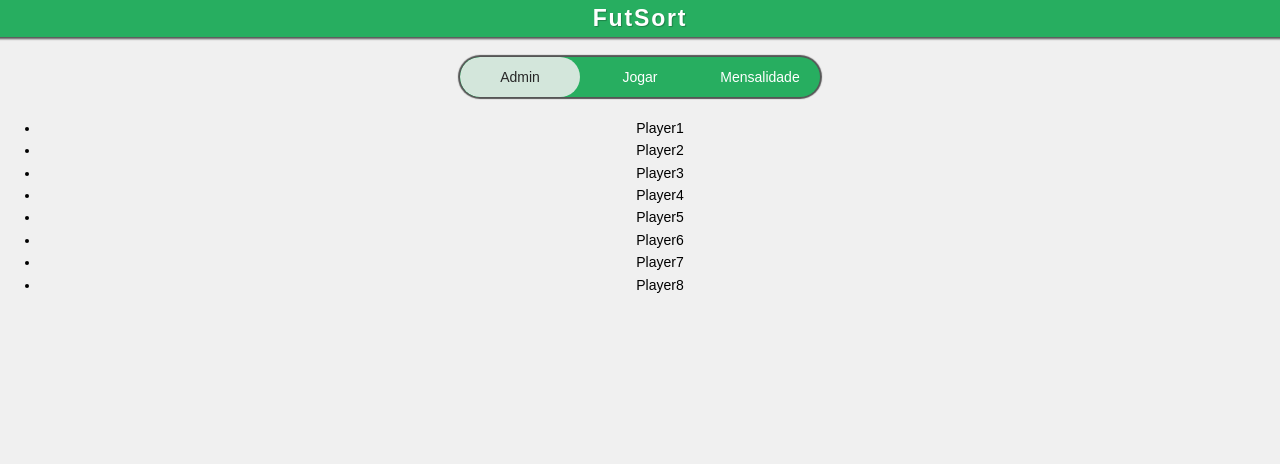
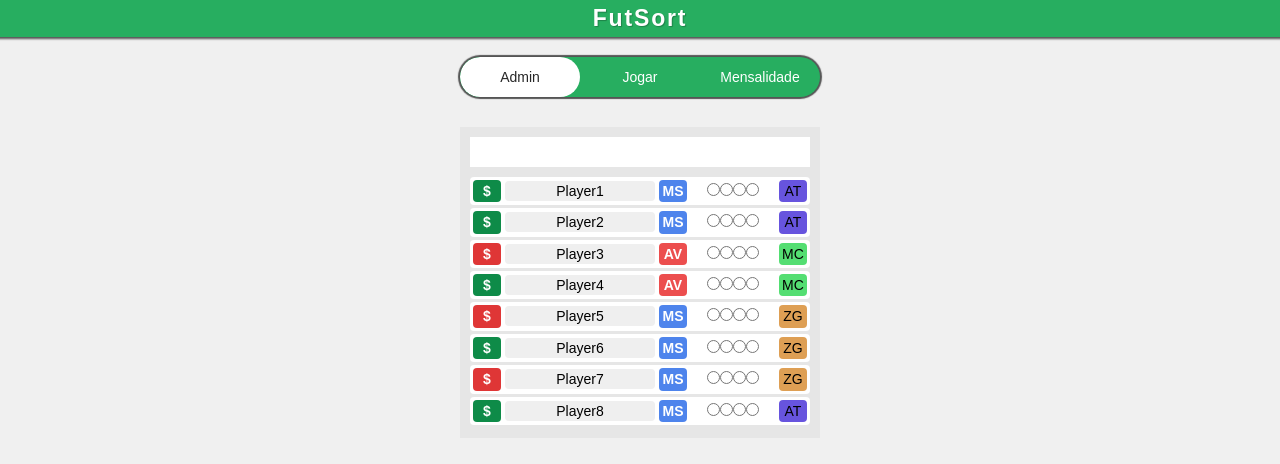
Before and after one commit to iegoribeiro/futsort, a Vue app: page /admin in a window 1280 px wide. Shown: the top 464 px of the page. Built offline with nearby package versions, Linux system fonts and the light colour scheme; a web font is replaced by a local one.

Commit message:
player list 80%

```diff
--- a/src/components/MenuSliderComponent.vue
+++ b/src/components/MenuSliderComponent.vue
@@ -54,7 +54,7 @@ nav.menu {
   width: 120px;
   top: 0;
   left: 0;
-  background: #f0f0f0da;
+  background: #fff;
   z-index: 1;
   transition: 0.5s;
   opacity: 0;
--- a/src/views/AdminView.vue
+++ b/src/views/AdminView.vue
@@ -1,29 +1,39 @@
 <script setup>
-import { reactive, onMounted } from 'vue';
+import { ref, reactive, onMounted } from 'vue';
 
 const players = reactive([]);
+const bgPosition = ref('red')
+
+function togglePosition(player) {
+  let positions = ["AT", "MC", "ZG"]
+  let currentIndex = (positions.indexOf(player.position) + 1) % positions.length;
+  player.position = positions[currentIndex];
+}
+
+function getBgPosition(position) {
+  if (position == "AT") return "#6754DE"
+  if (position == "MC") return "#54DE72"
+  if (position == "ZG") return "#DE9F54"
+}
 
 onMounted(() => {
   players.push(
-    {"id":1,"paid":true,"name":"Player1","monthly":true,"level":3,"position":"at", "status":1},
-    {"id":2,"paid":true,"name":"Player2","monthly":true,"level":2,"position":"at", "status":1},
-    {"id":3,"paid":false,"name":"Player3","monthly":false,"level":4,"position":"mc", "status":1},
-    {"id":4,"paid":true,"name":"Player4","monthly":false,"level":1,"position":"mc", "status":1},
-    {"id":5,"paid":false,"name":"Player5","monthly":true,"level":1,"position":"zg", "status":1},
-    {"id":6,"paid":true,"name":"Player6","monthly":true,"level":3,"position":"zg", "status":1},
-    {"id":7,"paid":false,"name":"Player7","monthly":true,"level":1,"position":"zg", "status":-1},
-    {"id":8,"paid":true,"name":"Player8","monthly":true,"level":3,"position":"at", "status":0},
+    {"id":1,"paid":true,"name":"Player1","monthly":true,"level":3,"position":"AT", "status":1},
+    {"id":2,"paid":true,"name":"Player2","monthly":true,"level":2,"position":"AT", "status":1},
+    {"id":3,"paid":false,"name":"Player3","monthly":false,"level":4,"position":"MC", "status":1},
+    {"id":4,"paid":true,"name":"Player4","monthly":false,"level":1,"position":"MC", "status":1},
+    {"id":5,"paid":false,"name":"Player5","monthly":true,"level":1,"position":"ZG", "status":1},
+    {"id":6,"paid":true,"name":"Player6","monthly":true,"level":3,"position":"ZG", "status":1},
+    {"id":7,"paid":false,"name":"Player7","monthly":true,"level":1,"position":"ZG", "status":-1},
+    {"id":8,"paid":true,"name":"Player8","monthly":true,"level":3,"position":"AT", "status":0},
   )
 })
+
 
 </script>
 
 <template>
   <main>
-    <!-- button add player -->
-    <!-- button order players -->
-
-    <!-- list -->
     <div class="container">
       <div class="actions">
         <div class="filters"></div>
@@ -31,10 +41,20 @@ onMounted(() => {
       </div>
 
       <div class="player-list" v-if="players.length > 0">
-        <ul>
-          <li v-for="p in players">{{p.name}}</li>
-        </ul>
+        <div class="player" v-for="player in players">
+          <span class="p-paid" @click="player.paid = !player.paid" :style="{ backgroundColor: player.paid ? '#0E8B48' : '#DF3636' }" >$</span>
+          <span class="p-name"><input type="text" v-model="player.name" placeholder="player" /></span>
+          <span class="p-monthly" @click="player.monthly = !player.monthly" :style="{ backgroundColor: player.monthly ? '#4E84EC' : '#EC4E4E' }" >{{ player.monthly ? 'MS' : 'AV' }} </span>
+          <span class="p-level">
+            <input type="radio" name="level" id="lvl1"><label for="lvl1"></label>
+            <input type="radio" name="level" id="lvl2"><label for="lvl2"></label>
+            <input type="radio" name="level" id="lvl3"><label for="lvl3"></label>
+            <input type="radio" name="level" id="lvl4"><label for="lvl4"></label>
+          </span>
+          <span class="p-position" @click="togglePosition(player)" :style="{ backgroundColor: getBgPosition(player.position) }" >{{ player.position }}</span>
+        </div>
       </div>
+      <div v-else>Nenhum jogador cadastrado!</div>
     </div>
 
 </main>
@@ -42,5 +62,85 @@ onMounted(() => {
 
 <style scoped>
 
+main {
+  display: flex;
+  justify-content: center;
+  margin: 10px;
+}
+
+.container {
+  background: #E6E6E6;
+  padding: 10px;
+  max-width: 360px;
+  width: 360px;
+}
+
+.actions {
+  height: 30px;
+  background: #FFF; /* TODO */
+  margin-bottom: 10px;
+}
+
+/** Listagem de Jogadores **/
+
+.player {
+  display: flex;
+  justify-content: space-around;
+  margin: 3px 0;
+  padding: 1px;
+  background: #fff;
+  border-radius: 4px;
+}
+
+.player span {
+  margin: 2px;
+  cursor: pointer;
+}
+
+
+
+/** Listagem de Jogadores **/
+
+/** Pagamento */
+.p-paid {
+  width: 30px;
+  color: white;
+  font-weight: bold;
+  border-radius: 4px;
+}
+
+/** Nome */
+.p-name {
+  width: 150px;
+}
+
+.p-name input {
+  border: none;
+  background-color: #efefef;
+  border-radius: 4px;
+  height: 20px;
+  outline: none;
+  width: inherit;
+}
+
+
+/** Mensalista */
+.p-monthly {
+  width: 30px;
+  color: white;
+  font-weight: bold;
+  border-radius: 4px;
+}
+
+/** Posição */
+.p-level {
+  width: 90px;
+}
+
+/** Posição */
+.p-position {
+  width: 30px;
+  border-radius: 4px;
+}
 
 </style>
```
Also changed, not shown: 4 other files (tests, documents, lock files or other folders).
